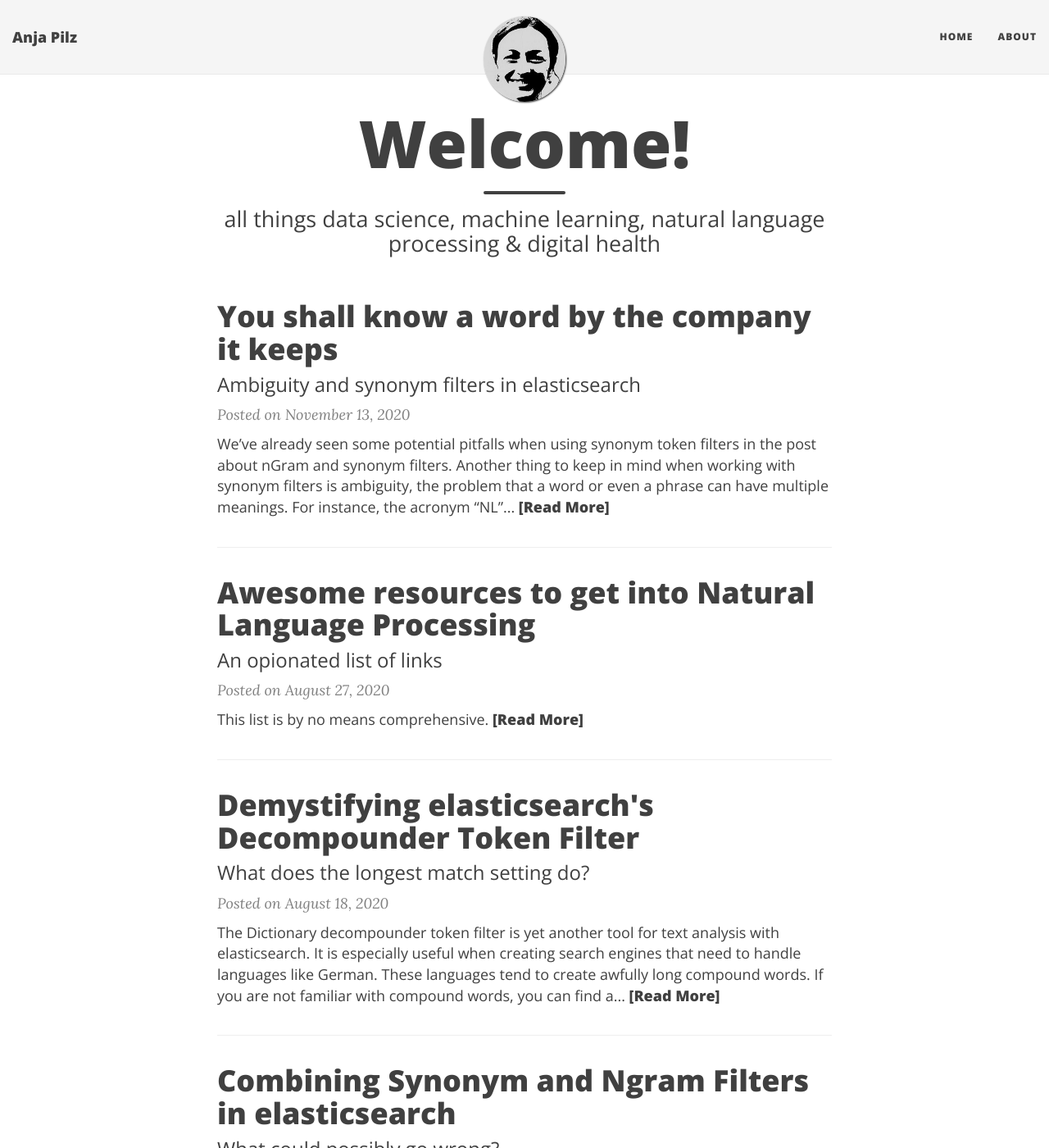
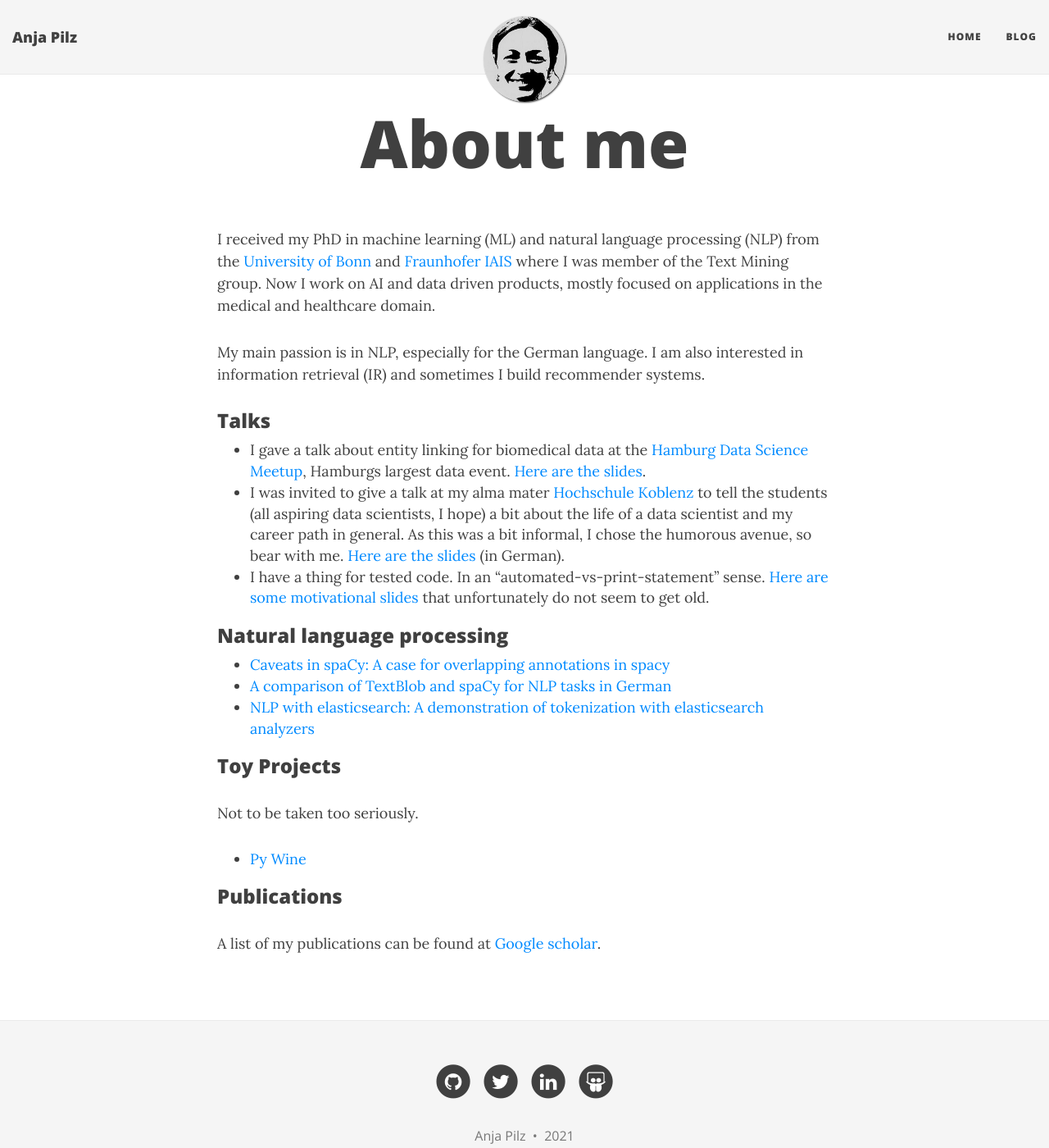
Before and after one commit to aplz/aplz.github.io, a Jekyll site: the page built from index.md, in a window 1280 px wide and 1400 px high. Shown: the whole window at 82% size. Built offline with Jekyll 4.4.1, drawn with Linux system fonts in a browser that asks for light colours; nearby versions of some CDN libraries; the list of posts is cut into pages by our own code; some of the changed text lies outside the part shown.

Commit message:
trying to restructure the site

```diff
--- a/_config.yml
+++ b/_config.yml
@@ -19,10 +19,10 @@
 
 # --- Navigation bar options --- #
 
-# List of links in the navigation bar
+# List of links in the navigation bars
 navbar-links:
    Home: ""
-   About: "aboutme"
+   Blog: "blog"
 
 # Image to show in the navigation bar - image must be a square (width = height)
 # Remove this parameter if you don't want an image in the navbar
--- /dev/null
+++ b/blog/index.html
@@ -0,0 +1,71 @@
+---
+layout: page
+title: Welcome!
+subtitle: all things data science, machine learning, natural language processing & digital health
+---
+
+<div class="posts-list">
+  {% for post in paginator.posts %}
+  <article class="post-preview">
+    <a href="{{ post.url | prepend: site.baseurl }}">
+	  <h2 class="post-title">{{ post.title }}</h2>
+
+	  {% if post.subtitle %}
+	  <h3 class="post-subtitle">
+	    {{ post.subtitle }}
+	  </h3>
+	  {% endif %}
+    </a>
+
+    <p class="post-meta">
+      Posted on {{ post.date | date: "%B %-d, %Y" }}
+    </p>
+
+    <div class="post-entry-container">
+      {% if post.image %}
+      <div class="post-image">
+        <a href="{{ post.url | prepend: site.baseurl }}">
+          <img src="{{ post.image }}">
+        </a>
+      </div>
+      {% endif %}
+      <div class="post-entry">
+        {{ post.excerpt | strip_html | xml_escape | truncatewords: site.excerpt_length }}
+        {% assign excerpt_word_count = post.excerpt | number_of_words %}
+        {% if post.content != post.excerpt or excerpt_word_count > site.excerpt_length %}
+          <a href="{{ post.url | prepend: site.baseurl }}" class="post-read-more">[Read&nbsp;More]</a>
+        {% endif %}
+      </div>
+    </div>
+
+    {% if post.tags.size > 0 %}
+    <div class="blog-tags">
+      Tags:
+      {% if site.link-tags %}
+      {% for tag in post.tags %}
+      <a href="{{ site.baseurl }}/tags#{{- tag -}}">{{- tag -}}</a>
+      {% endfor %}
+      {% else %}
+        {{ post.tags | join: ", " }}
+      {% endif %}
+    </div>
+    {% endif %}
+
+   </article>
+  {% endfor %}
+</div>
+
+{% if paginator.total_pages > 1 %}
+<ul class="pager main-pager">
+  {% if paginator.previous_page %}
+  <li class="previous">
+    <a href="{{ paginator.previous_page_path | prepend: site.baseurl | replace: '//', '/' }}">&larr; Newer Posts</a>
+  </li>
+  {% endif %}
+  {% if paginator.next_page %}
+  <li class="next">
+    <a href="{{ paginator.next_page_path | prepend: site.baseurl | replace: '//', '/' }}">Older Posts &rarr;</a>
+  </li>
+  {% endif %}
+</ul>
+{% endif %}
--- /dev/null
+++ b/index.md
@@ -0,0 +1,26 @@
+---
+layout: page
+title: About me
+---
+
+I received my PhD in machine learning (ML) and natural language processing (NLP) from the [University of Bonn](https://mlai.cs.uni-bonn.de/) and [Fraunhofer IAIS](https://www.iais.fraunhofer.de/en.html) where I was member of the Text Mining group. Now I work on AI and data driven products, mostly focused on applications in the medical and healthcare domain.
+
+My main passion is in NLP, especially for the German language. I am also interested in information retrieval (IR) and sometimes I build recommender systems.
+
+### Talks
+* I gave a talk about entity linking for biomedical data at the [Hamburg Data Science Meetup](https://www.meetup.com/de-DE/Hamburg-Data-Science-Meetup/), Hamburgs largest data event. [Here are the slides](https://www2.slideshare.net/AnjaPilz/biomedical-entity-linking-introduction-approaches-challenges).
+* I was invited to give a talk at my alma mater [Hochschule Koblenz](https://www.hs-koblenz.de/rac/index/) to tell the students (all aspiring data scientists, I hope) a bit about the life of a data scientist and my career path in general. As this was a bit informal, I chose the humorous avenue, so bear with me. [Here are the slides](https://www.slideshare.net/AnjaPilz/a-career-path-in-data-science) (in German).
+* I have a thing for tested code. In an "automated-vs-print-statement" sense. [Here are some motivational slides](https://www.slideshare.net/AnjaPilz/a-case-for-automated-tests) that unfortunately do not seem to get old.
+
+
+### Natural language processing
+* [Caveats in spaCy: A case for overlapping annotations in spacy](https://github.com/aplz/nlp_notebooks/blob/master/spacy_caveats.ipynb)
+* [A comparison of TextBlob and spaCy for NLP tasks in German](https://github.com/aplz/nlp_notebooks/blob/master/textblob_vs_spacy.ipynb)
+* [NLP with elasticsearch: A demonstration of tokenization with elasticsearch analyzers](https://github.com/aplz/nlp_notebooks/blob/master/elasticsearch-nlp.ipynb)
+
+### Toy Projects
+Not to be taken too seriously.
+* [Py Wine](https://github.com/aplz/pywine)
+
+### Publications
+A list of my publications can be found at [Google scholar](https://scholar.google.de/citations?hl=de&user=vhQiCP8AAAAJ).
```
